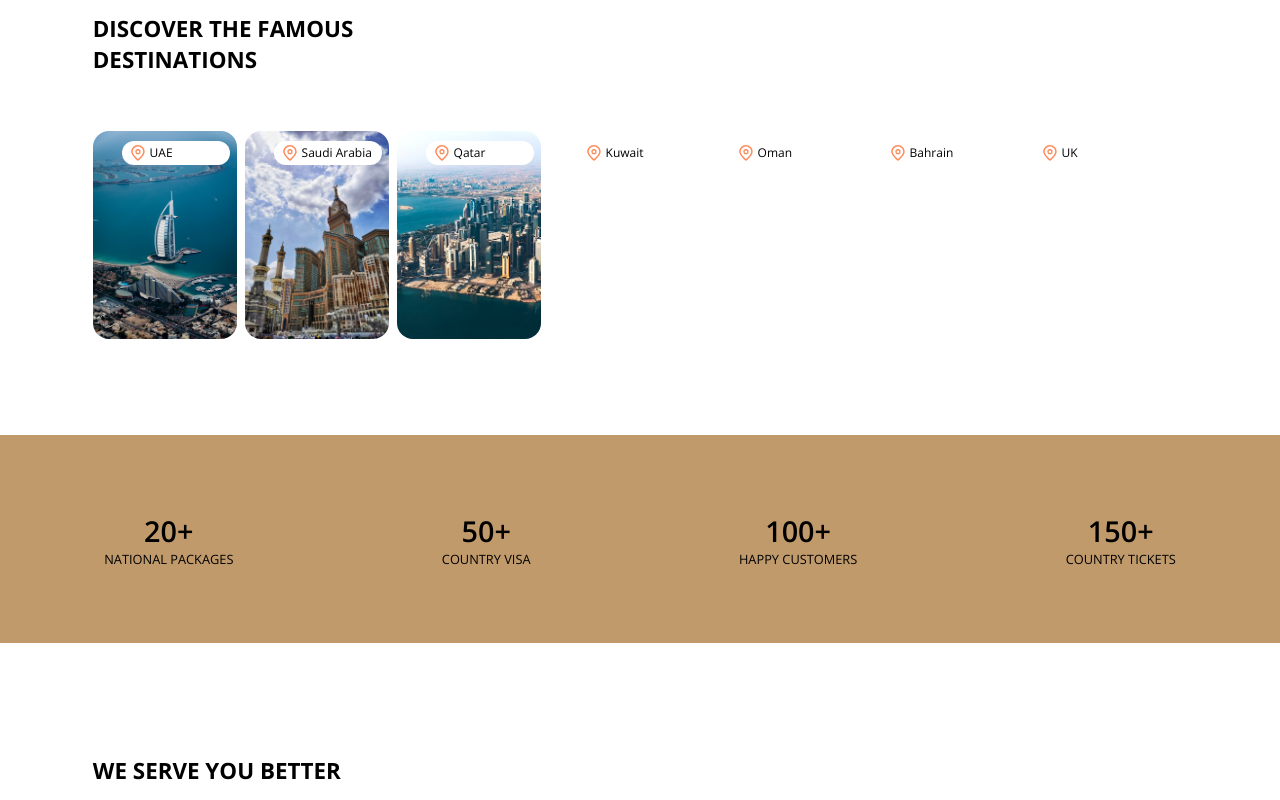
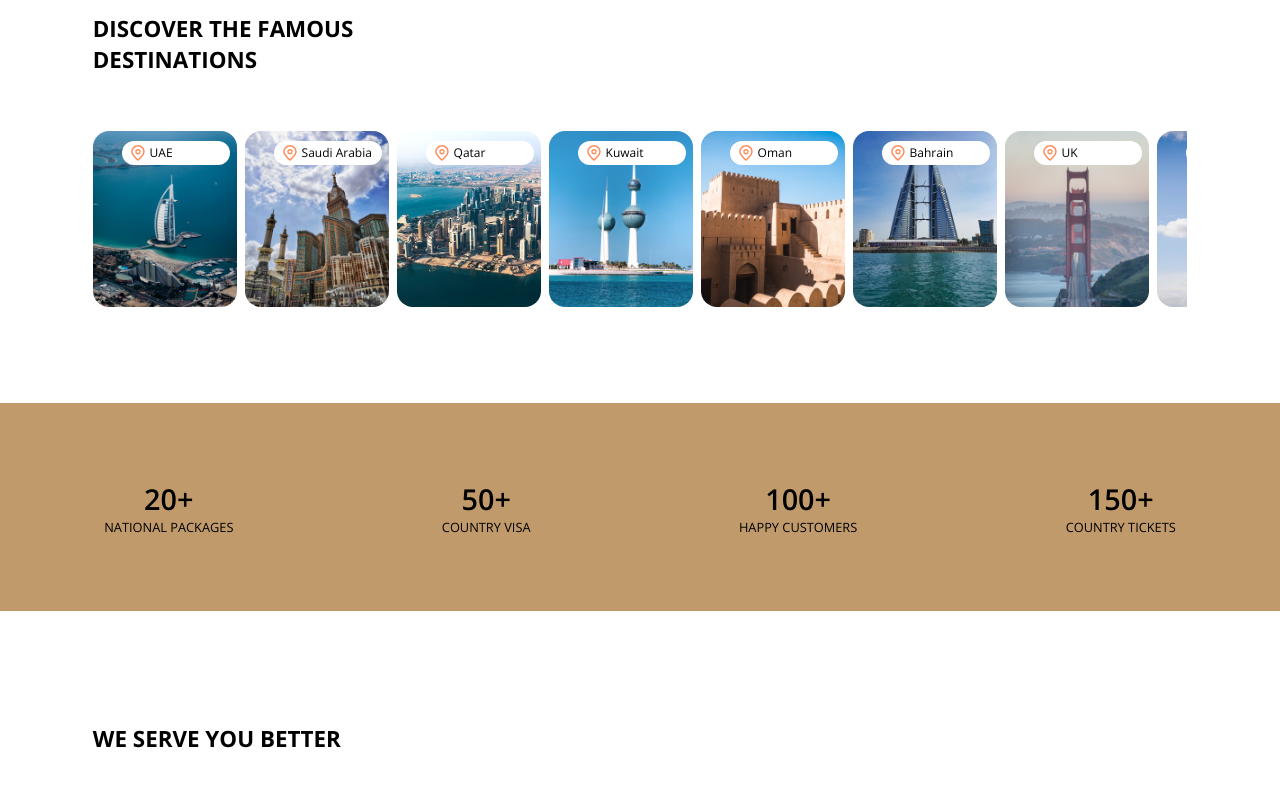
Before and after one commit to junaihd/RakTravels, a React (Create React App) app: page / in a window 1280 px wide. Shown: the part 720-1520 px from the top of the page. Built offline with nearby package versions, Linux system fonts and the light colour scheme.

Commit message:
Update App.css

```diff
--- a/src/App.css
+++ b/src/App.css
@@ -202,6 +202,31 @@ li{
 }
 .malasia{
     background-image: url(./components/images/malasia.jpg);
+    background-position: center;
+    background-size: cover;
+}
+.kuwait{
+    background-image: url(./components/images/kuwait.jpg);
+    background-position: center;
+    background-size: cover;
+}
+.bahrain{
+    background-image: url(./components/images/bahrain.jpg);
+    background-position: center;
+    background-size: cover;
+}
+.oman{
+    background-image: url(./components/images/oman.jpg);
+    background-position: center;
+    background-size: cover;
+}
+.uk{
+    background-image: url(./components/images/uk.jpg);
+    background-position: center;
+    background-size: cover;
+}
+.usa{
+    background-image: url(./components/images/usa.jpg);
     background-position: center;
     background-size: cover;
 }
@@ -554,9 +579,9 @@ footer{
         max-height: 15rem;
         margin-bottom: 3rem;
     }
-    .destination_wrapper .destination_card{
-        height: 13rem;
-        width: 11rem;
+    .destination_card{
+        height: 10rem;
+        width: 9rem;
         border-radius: 1rem;
     }
     .num{
@@ -581,6 +606,13 @@ footer{
     .service_wrapper{
         width: 95%;
         justify-content: space-between;
+    }
+    .service_img{
+        width: 2.5rem;
+    }
+    .service_txt{
+        font-size: 0.7rem;
+        margin-top: 0.4rem;
     }
     .service_item{
         height: 10rem;
```
